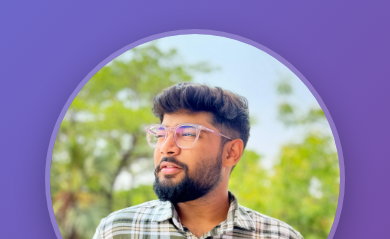
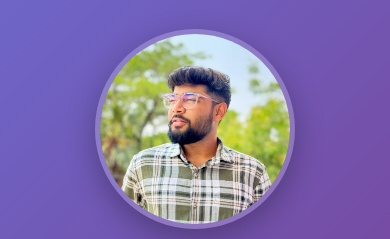
Before and after one commit to vijayasaradhi979/Portfolio, a plain HTML site: page index.html in a window 390 px wide. Shown: the part 605-844 px from the top of the page. Drawn offline with Linux system fonts and the light colour scheme.

Commit message:
Add profile picture live site

```diff
--- a/style.css
+++ b/style.css
@@ -1013,3 +1013,59 @@ h3 {
 .image-placeholder {
     display: none;
 }
+
+/* Profile Picture Styling - FIXED VERSION */
+.profile-picture {
+    width: 300px !important;
+    height: 300px !important;
+    max-width: 300px !important;
+    max-height: 300px !important;
+    border-radius: 50%;
+    object-fit: cover;
+    border: 5px solid rgba(255, 255, 255, 0.2);
+    box-shadow: 0 10px 30px rgba(0, 0, 0, 0.3);
+    transition: transform 0.3s ease, box-shadow 0.3s ease;
+    display: block;
+    margin: 0 auto;
+}
+
+.profile-picture:hover {
+    transform: scale(1.05);
+    box-shadow: 0 15px 40px rgba(0, 0, 0, 0.4);
+}
+
+/* Hero Image Container Fix */
+.hero-image {
+    display: flex;
+    justify-content: center;
+    align-items: center;
+    max-width: 300px;
+    margin: 0 auto;
+}
+
+/* Mobile Responsive Fix */
+@media (max-width: 768px) {
+    .profile-picture {
+        width: 250px !important;
+        height: 250px !important;
+        max-width: 250px !important;
+        max-height: 250px !important;
+    }
+
+    .hero-image {
+        max-width: 250px;
+    }
+}
+
+@media (max-width: 480px) {
+    .profile-picture {
+        width: 200px !important;
+        height: 200px !important;
+        max-width: 200px !important;
+        max-height: 200px !important;
+    }
+
+    .hero-image {
+        max-width: 200px;
+    }
+}
```
